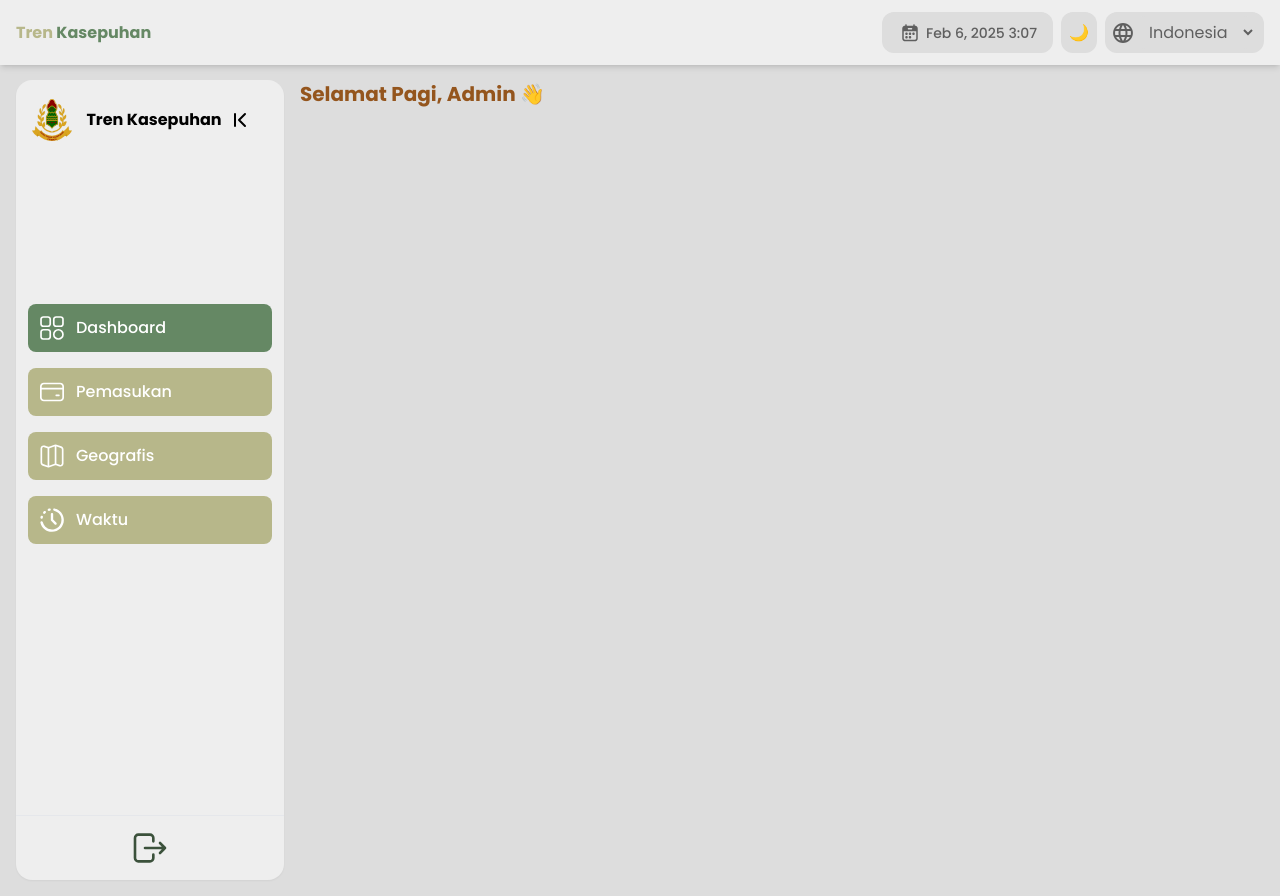
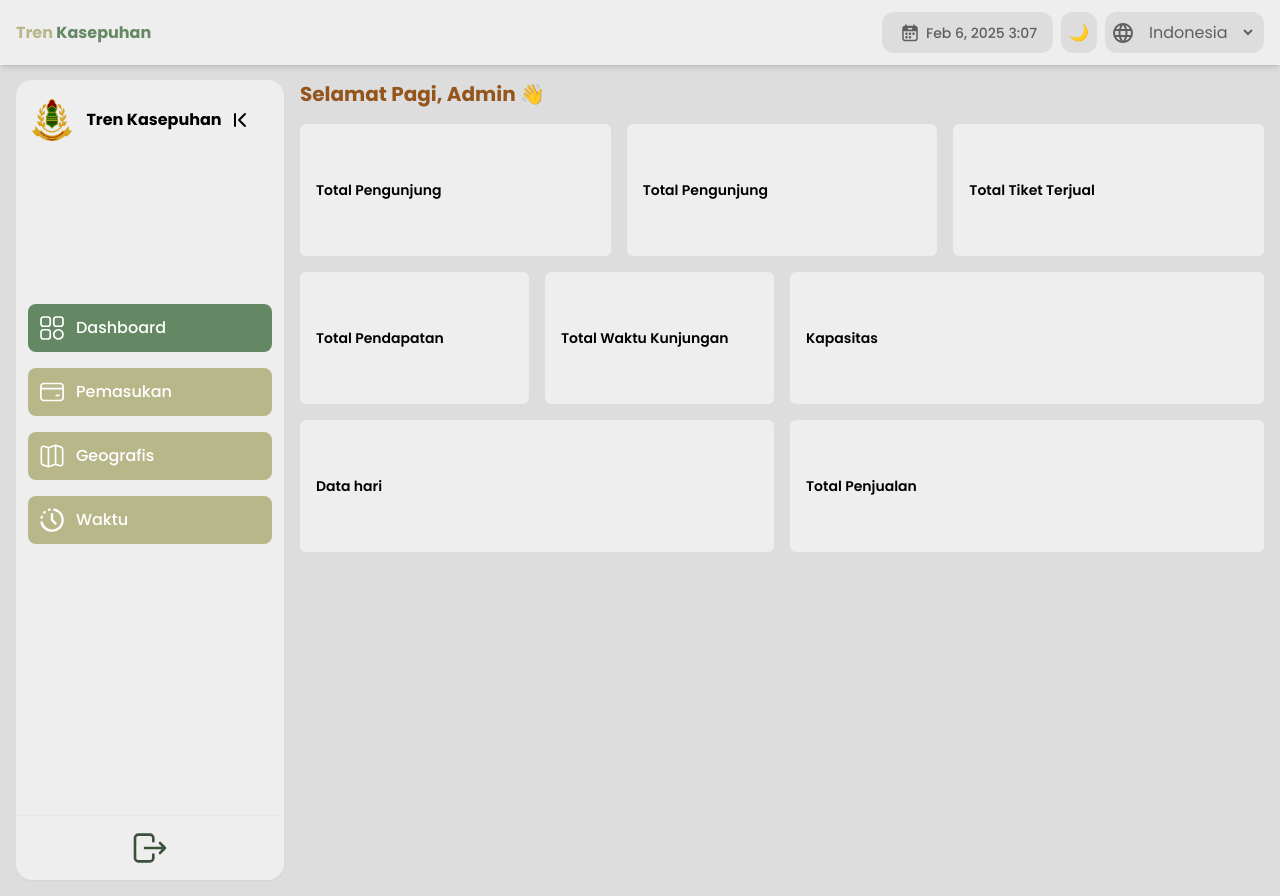
Before and after one commit to mhdanandaa/visualisasi-data, a React (Vite) app: page / in a window 1280 px wide. Built offline with nearby package versions, Linux system fonts and the light colour scheme.

Commit message:
Memanggil Komponen Pada Halaman Dashboard

```diff
--- a/src/pages/home/HomePage.jsx
+++ b/src/pages/home/HomePage.jsx
@@ -2,6 +2,13 @@ import React from "react";
 import SidebarFrame from "../../Components/Sidebar/SidebarFrame";
 import Banner from "../../Components/Home/Banner";
 import Navbar from "../../Components/Navbar";
+import TotalPengunjung from "../../components/Home/TotalPengunjung";
+import TotalTiket from "../../components/Home/TotalTiket";
+import TotalPendapatan from "../../components/Home/TotalPendapatan";
+import WaktuKunjungan from "../../components/Home/WaktuKunjungan";
+import Kapasitas from "../../components/Home/Kapasitas";
+import Hari from "../../components/Home/Hari";
+import TotalPenjualan from "../../components/Home/TotalPenjualan";
 
 const HomePage = () => {
   return (
@@ -13,6 +20,22 @@ const HomePage = () => {
           <div className="w-full mb-4">
             <Banner />
           </div>
+          <div className="grid grid-cols-3 gap-4 mr-4">
+            <TotalPengunjung />
+            <TotalPengunjung />
+            <TotalTiket />
+          </div>
+          <div className="grid grid-cols-4 gap-4 mr-4 mt-4">
+            <TotalPendapatan />
+            <WaktuKunjungan />
+            <div className="col-span-2">
+            <Kapasitas />
+            </div>
+          </div>
+          <div className="grid grid-cols-2 gap-4 mr-4 mt-4">
+            <Hari />
+            <TotalPenjualan />
+          </div>
         </main>
       </div>
     </div>
```
